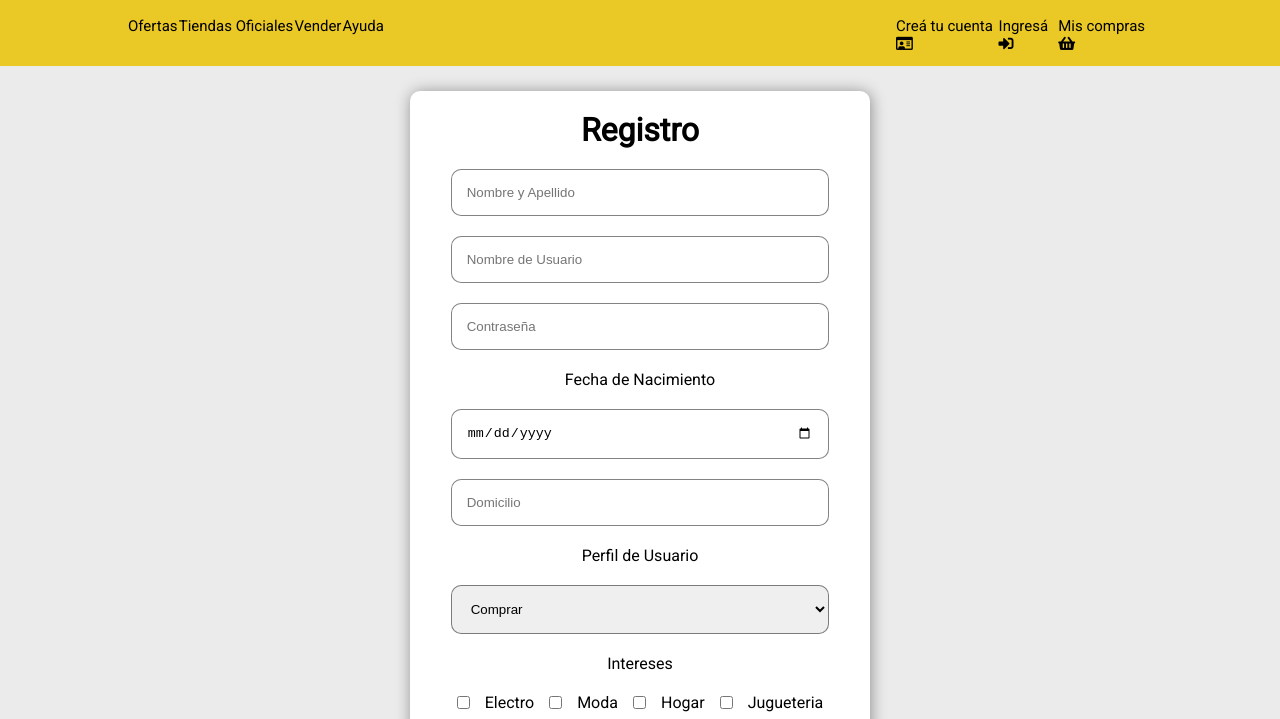
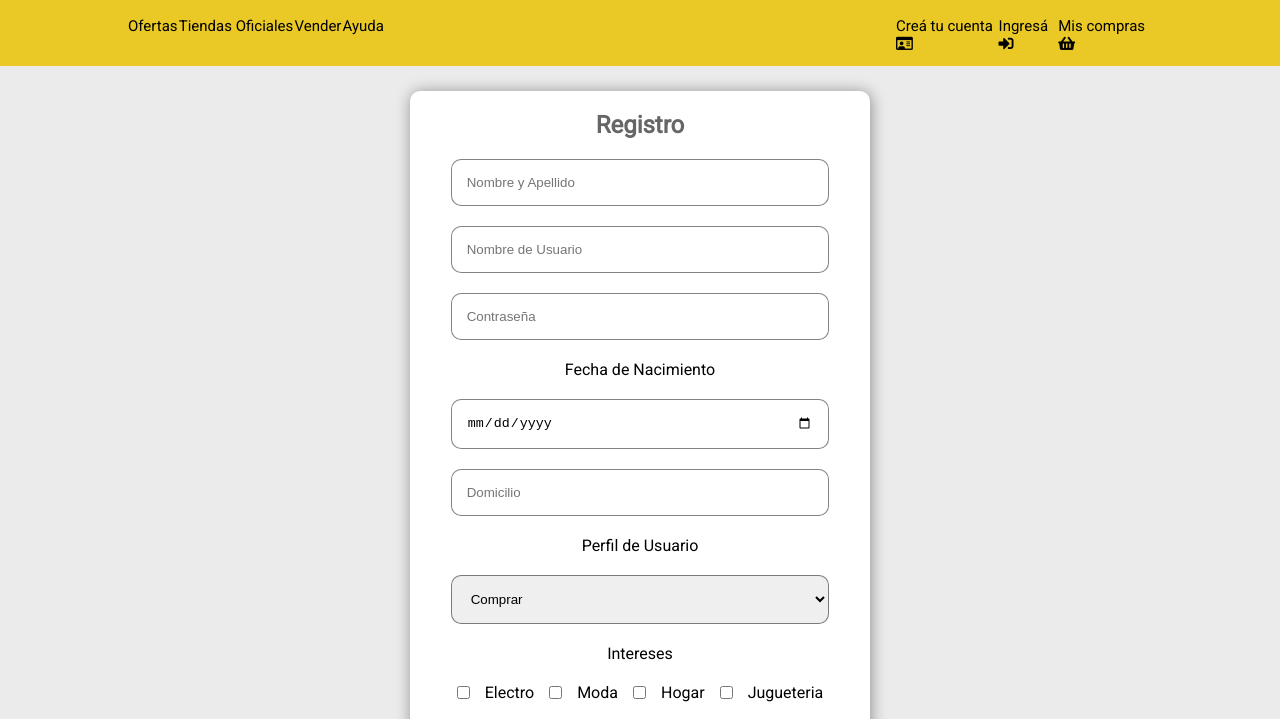
Before and after one commit to JulietaNatalia/Mercado-Liebre, a website: page views/register.html in a window 1280 px wide. Shown: the part 72-791 px from the top of the page. Drawn offline with Linux system fonts and the light colour scheme; files that its build step writes are made by us from their sources; files whose address does not match are found by name.

Commit message:
Update register.html

```diff
--- a/views/register.html
+++ b/views/register.html
@@ -40,7 +40,7 @@
 
         <main>
             <form class="register" action="" method="">
-                <h1>Registro</h1>
+                <h3>Registro</h3>
                 <input type="text" placeholder="Nombre y Apellido">
                 <input type="text" placeholder="Nombre de Usuario">
                 <input type="text" placeholder="Contraseña">
```
